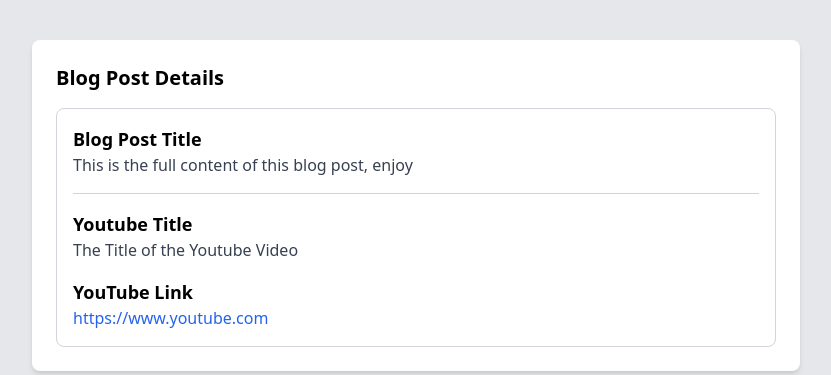
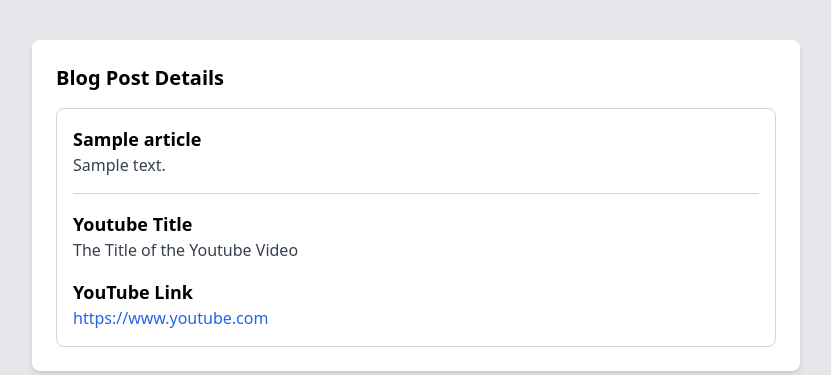
Before and after one commit to YemiReble/vab_ai, a Django app: template templates/blog_content.html in a window 1280 px wide. Shown: the part 64-439 px from the top of the page, without its empty margins (224-1055 px from the left). Run offline with Django 4.2, Linux system fonts and the light colour scheme; the template is opened without the code that fills it: most values are stand-ins (such as "Sample title", 1, 10 or a date in 2020); data that the repository does not hold is empty.

Commit message:
Implimented the Blog Post preview section for user to see full content

```diff
--- a/templates/blog_content.html
+++ b/templates/blog_content.html
@@ -24,14 +24,16 @@
 
             <section>
                 <h2 class="text-xl mb-4 font-semibold">Blog Post Details</h2>
+                {% for article in user_blog %}
                 <div class="border border-gray-300 p-4 rounded-lg">
-                    <h3 class="text-lg font-semibold">Blog Post Title</h3>
-                    <p class="text-gray-700">This is the full content of this blog post, enjoy</p>
+                    <h3 class="text-lg font-semibold">{{article.title}}</h3>
+                    <p class="text-gray-700">{{article.content}}</p>
                     <hr class="my-4 border-gray-300">
                     <h4 class="text-lg font-semibold">Youtube Title</h4>
                     <p class="text-gray-700">The Title of the Youtube Video</p>
                     <h4 class="text-lg font-semibold mt-4">YouTube Link</h4>
                     <a href="" class="text-blue-600 hover:underline">https://www.youtube.com</a>
+                    {% endfor %}
                 </div>
             </section>
         </div>
```
